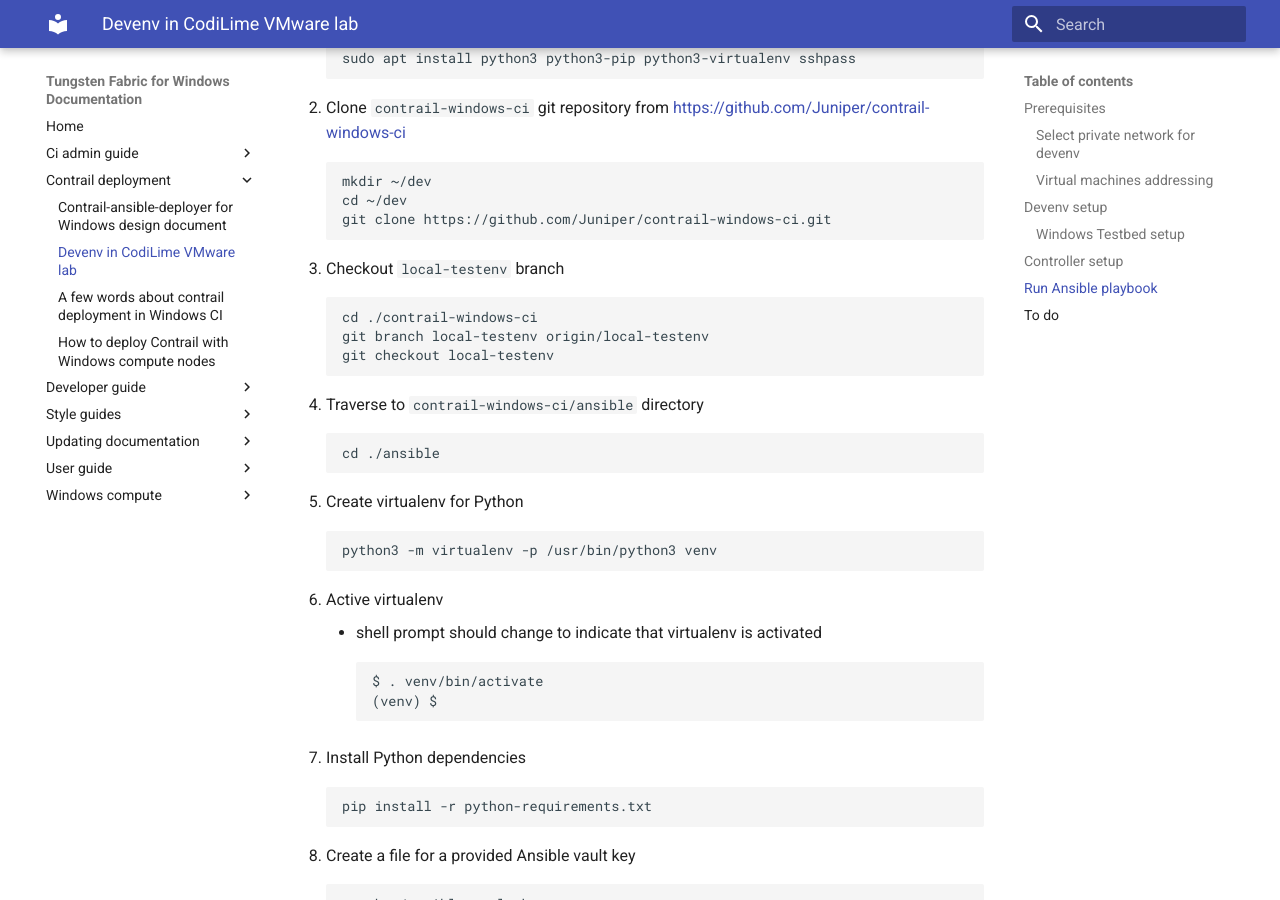
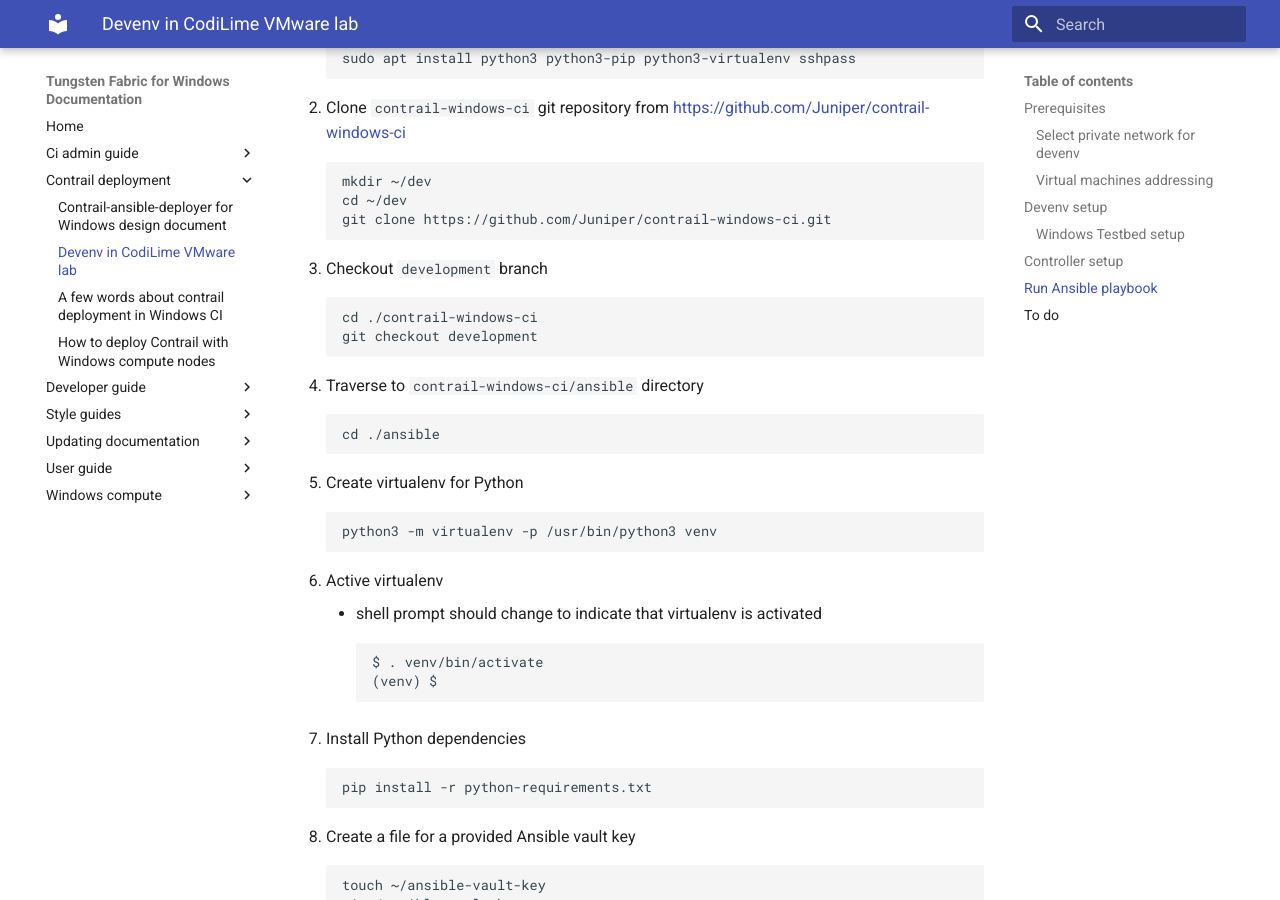
Before and after one commit to piotr-szuberski/contrail-windows-docs, an MkDocs documentation site: the page built from doc/contrail_deployment/Devenv_in_local_env.md, in a window 1280 px wide and 900 px high, scrolled down 6471 px. Built offline with MkDocs 1.6.1 and Material for MkDocs 9.7.7, drawn with Linux system fonts in a browser that asks for light colours; some of the changed text lies outside the part shown.

Commit message:
Don't checkout outdated local-testenv in local env deployment. (#51)

```diff
--- a/doc/contrail_deployment/Devenv_in_local_env.md
+++ b/doc/contrail_deployment/Devenv_in_local_env.md
@@ -220,11 +220,10 @@
         cd ~/dev
         git clone https://github.com/Juniper/contrail-windows-ci.git
 
-1. Checkout `local-testenv` branch
+1. Checkout `development` branch
 
         cd ./contrail-windows-ci
-        git branch local-testenv origin/local-testenv
-        git checkout local-testenv
+        git checkout development
 
 1. Traverse to `contrail-windows-ci/ansible` directory
 
@@ -296,6 +295,5 @@
 ## To do
 
 - Changes in `controller` role required to provision Linux compute node.
-- Merge `local-testenv` to main branch in `contrail-windows-ci` repository
 
 [WSL]: https://docs.microsoft.com/en-us/windows/wsl/install-win10
```
